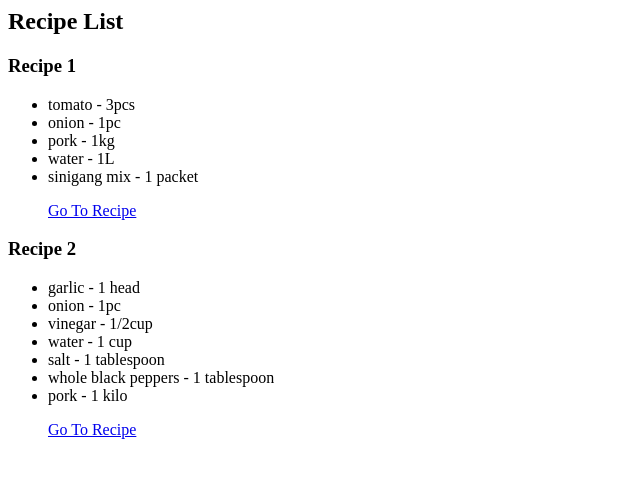
After one commit to erinclarem/recipebook-maranan-erin, a Django app: page /ledger/recipes/list in a window 1280 px wide. The commit adds this page. Shown: the top 478 px of the page, without its empty margins (0-640 px from the left). Run offline with Django 5.2, Linux system fonts and the light colour scheme.

Commit message:
added recipe list page

```diff
--- /dev/null
+++ b/recipebook/ledger/templates/recipes_list.html
@@ -0,0 +1,14 @@
+{% extends "base.html" %}
+{% block content %}
+    <h2>Recipe List</h2>
+
+    {% for recipe in recipes %}
+    <h3>{{ recipe.name }}</h3>
+    <ul>
+        {% for ingredient in recipe.ingredients %}
+        <li>{{ ingredient.name}} - {{ ingredient.quantity }}</li>
+        {% endfor %}
+        <p><a href={{ recipe.link }}>Go To Recipe</a></p>
+    </ul>
+    {% endfor %}
+{% endblock %}
--- a/recipebook/ledger/urls.py
+++ b/recipebook/ledger/urls.py
@@ -0,0 +1,8 @@
+from django.urls import path
+from .views import recipes_list
+
+urlpatterns = [
+    path('recipes/list', recipes_list, name='recipes_list'),
+]
+
+app_name = 'ledger'
--- a/recipebook/ledger/views.py
+++ b/recipebook/ledger/views.py
@@ -1,3 +1,69 @@
 from django.shortcuts import render
+from django.http import HttpResponse
 
-# Create your views here.
+def recipes_list(request):
+    ctx = {
+        "recipes": [
+            {
+                "name": "Recipe 1",
+                "ingredients": [
+                    {
+                        "name": "tomato",
+                        "quantity": "3pcs"
+                    },
+                    {
+                        "name": "onion",
+                        "quantity": "1pc"
+                    },
+                    {
+                        "name": "pork",
+                        "quantity": "1kg"
+                    },
+                    {
+                        "name": "water",
+                        "quantity": "1L"
+                    },
+                    {
+                        "name": "sinigang mix",
+                        "quantity": "1 packet"
+                    }
+                ],
+                "link": "/recipe/1"
+            },
+            {
+                "name": "Recipe 2",
+                "ingredients": [
+                    {
+                        "name": "garlic",
+                        "quantity": "1 head"
+                    },
+                    {
+                        "name": "onion",
+                        "quantity": "1pc"
+                    },
+                    {
+                        "name": "vinegar",
+                        "quantity": "1/2cup"
+                    },
+                    {
+                        "name": "water",
+                        "quantity": "1 cup"
+                    },
+                    {
+                        "name": "salt",
+                        "quantity": "1 tablespoon"
+                    },
+                    {
+                        "name": "whole black peppers",
+                        "quantity": "1 tablespoon"
+                    },
+                    {
+                        "name": "pork",
+                        "quantity": "1 kilo"
+                    }
+                ],
+                "link": "/recipe/2"
+            }
+        ]
+    }
+    return render(request, 'recipes_list.html', ctx)
--- a/recipebook/recipebook/settings.py
+++ b/recipebook/recipebook/settings.py
@@ -43,6 +43,7 @@ INSTALLED_APPS = [
     'django.contrib.sessions',
     'django.contrib.messages',
     'django.contrib.staticfiles',
+    'ledger',
 ]
 
 MIDDLEWARE = [
@@ -60,7 +61,7 @@ ROOT_URLCONF = 'recipebook.urls'
 TEMPLATES = [
     {
         'BACKEND': 'django.template.backends.django.DjangoTemplates',
-        'DIRS': [],
+        'DIRS': [os.path.join(BASE_DIR, 'templates')],
         'APP_DIRS': True,
         'OPTIONS': {
             'context_processors': [
--- a/recipebook/recipebook/urls.py
+++ b/recipebook/recipebook/urls.py
@@ -15,8 +15,9 @@ Including another URLconf
     2. Add a URL to urlpatterns:  path('blog/', include('blog.urls'))
 """
 from django.contrib import admin
-from django.urls import path
+from django.urls import path, include
 
 urlpatterns = [
     path('admin/', admin.site.urls),
+    path('ledger/', include('ledger.urls')),
 ]
--- a/recipebook/templates/base.html
+++ b/recipebook/templates/base.html
@@ -3,7 +3,6 @@
     <head>
     </head>
     <body>
-        This is a ledger app.
         {% block content %}
         {% endblock %}
     </body>
```
